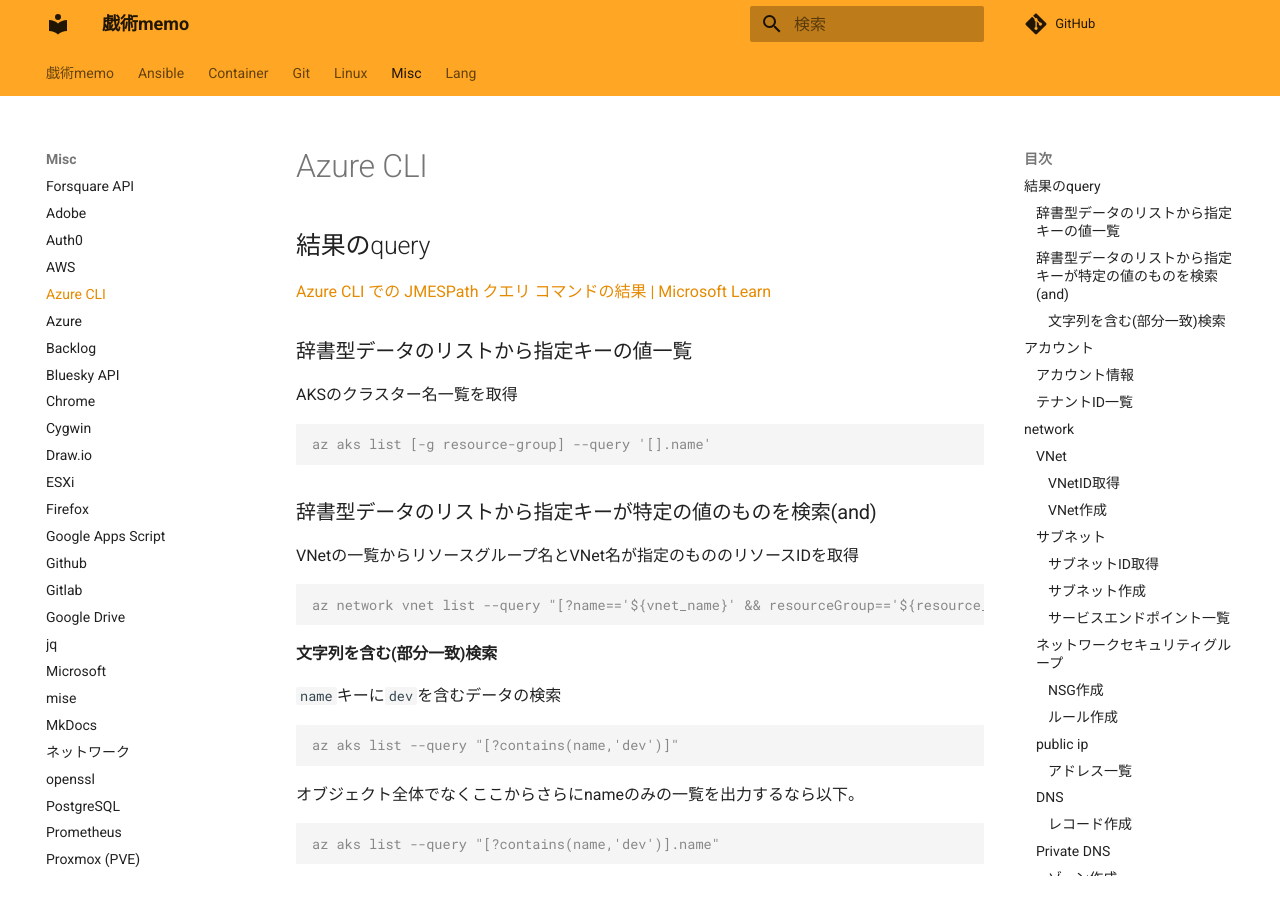
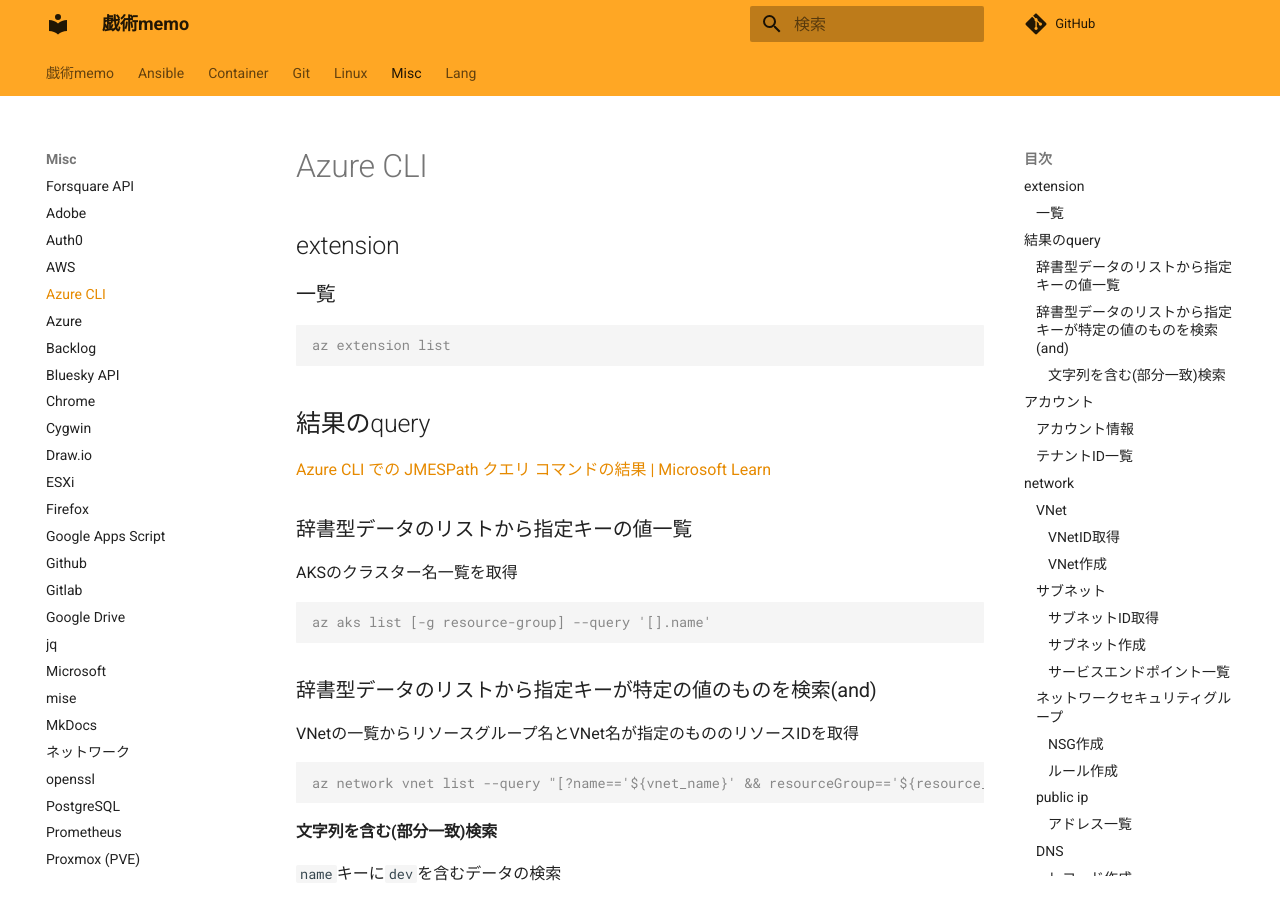
Before and after one commit to zaki-lknr/docs, an MkDocs documentation site: the page built from docs/Misc/az.md, in a window 1280 px wide and 900 px high. Built offline with MkDocs 1.6.1 and Material for MkDocs 9.7.7, drawn with Linux system fonts in a browser that asks for light colours; comment, search, counter and statistics services are not loaded.

Commit message:
add: misc/az: extension一覧

````diff
--- a/docs/Misc/az.md
+++ b/docs/Misc/az.md
@@ -1,4 +1,12 @@
 # Azure CLI
+
+## extension
+
+### 一覧
+
+```console
+az extension list
+```
 
 ## 結果のquery
 
````
